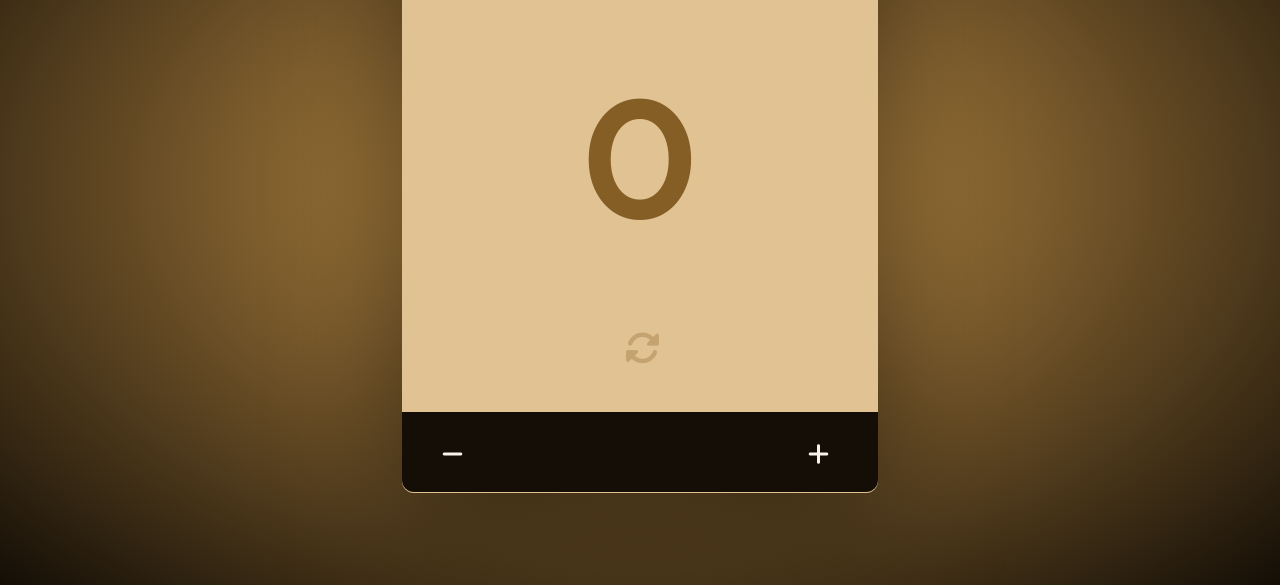
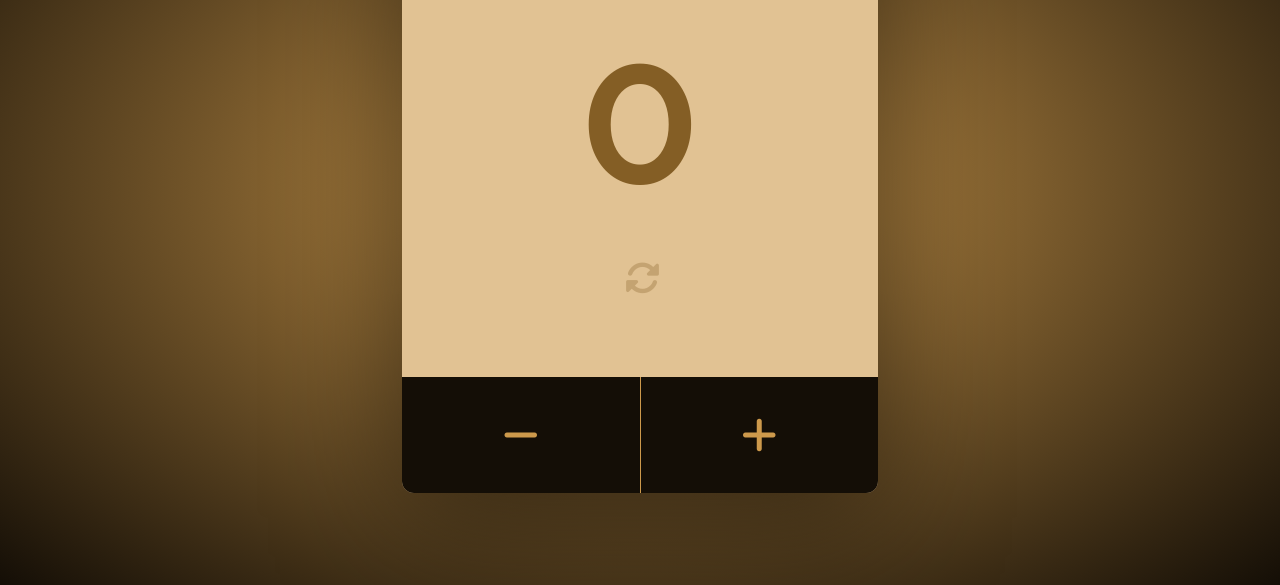
Before and after one commit to inarey/fancyCounter-JS, a plain HTML site: page index.html in a window 1280 px wide. Shown: the part 215-800 px from the top of the page. Drawn offline with Linux system fonts and the light colour scheme.

Commit message:
added border on the counter buttons

```diff
--- a/style.css
+++ b/style.css
@@ -83,38 +83,36 @@ body {
 
 .counter__buttons {
   display: flex;
-  justify-content: space-between;
   width: 100%;
-  height: 116px
+  height: 116px;
   margin-top: auto;
   background-color: #140E06;
   border-bottom-left-radius: 12px;
   border-bottom-right-radius: 12px;
-  padding: 20px;
 }
 
 .counter__icon {
-  width: 20px;
-  height: 20px;
-  margin-right: 10px;
-  color: #F9F4EB;
+  color: #CD994B;
+  font-size: 40px;
+}
+.counter__icon:hover {
+  color: #E1C293;
 }
 
 .counter__button {
   display: flex;
+  flex: 1;
   justify-content: center;
-  align-items: center;;
-  color: #F9F4EB;
-  font-size: 24px;
-  font-weight: 600;
-  padding: 10px 20px;
-  border-radius: 8px;
+  align-items: center;
   cursor: pointer;
   transition: all 0.3s ease-in-out;
 }
 .counter__button:hover {
-  color: #140E06;
-  opacity: 0.6;
+  color: #E1C293;
+}
+
+.counter__button--increase {
+  border-left: 1px solid #CD994B;
 }
 
 @media (max-width: 768px) {
@@ -137,8 +135,6 @@ body {
 .counter__buttons {
   border-bottom-left-radius: 0;
   border-bottom-right-radius: 0;
-  height: auto;
-  margin-top: 20px;
   }
   .counter__button {
     width: 100%;
```
